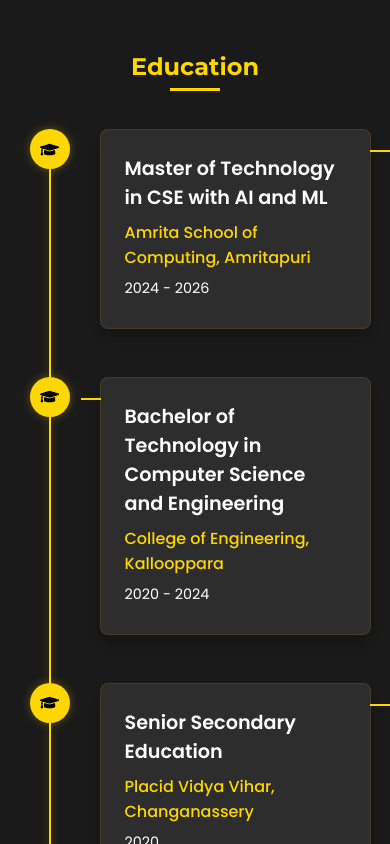
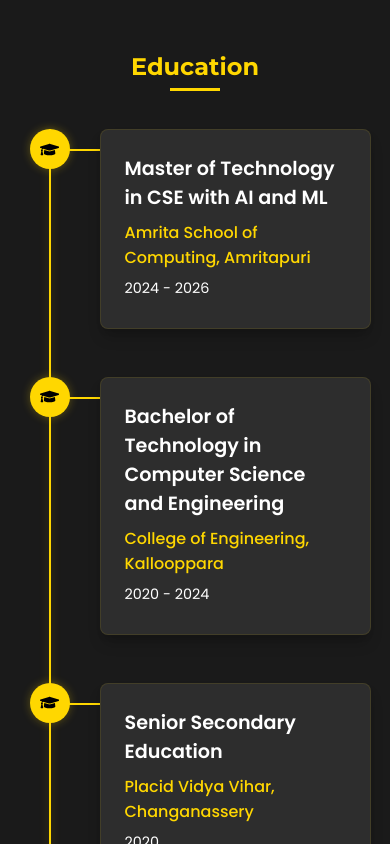
Before and after one commit to Navaneeth-007/navaneeth_portfolio, a React (Create React App) app: page / in a window 390 px wide. Shown: the part 2960-3804 px from the top of the page. Built offline with nearby package versions, Linux system fonts and the light colour scheme; the HTML template or start-up script is replaced by a standard one.

Commit message:
Fix education timeline connectors and compact achievement cards

```diff
--- a/src/App.css
+++ b/src/App.css
@@ -527,21 +527,19 @@
   position: relative;
 }
 
-.timeline-content::before {
+.timeline-item::before {
   content: '';
   position: absolute;
   top: 20px;
-  width: 20px;
+  left: 50%;
+  width: 5%;
   height: 2px;
   background-color: var(--primary);
 }
 
-.timeline-item:nth-child(odd) .timeline-content::before {
-  right: -20px;
-}
-
-.timeline-item:nth-child(even) .timeline-content::before {
-  left: -20px;
+.timeline-item:nth-child(even)::before {
+  left: auto;
+  right: 50%;
 }
 
 .timeline-content h3 {
@@ -989,30 +987,67 @@
 }
 
 /* Achievements Section */
+.achievement-grid {
+  display: grid;
+  grid-template-columns: repeat(2, minmax(0, 1fr));
+  gap: 1rem;
+}
+
 .achievement-item {
   display: flex;
   align-items: flex-start;
-  gap: 1.5rem;
-  padding: 2rem;
-  border-radius: 8px;
-  margin-bottom: 2rem;
-  transition: var(--transition);
+  gap: 0.85rem;
+  padding: 1.25rem;
+  border: 1px solid rgba(255, 255, 255, 0.08);
+  border-radius: 12px;
   background-color: var(--card);
-  box-shadow: var(--shadow);
+}
+
+.achievement-item:last-child:nth-child(odd) {
+  grid-column: 1 / -1;
 }
 
 .achievement-icon {
-  font-size: 2rem;
+  flex-shrink: 0;
+  width: 34px;
+  height: 34px;
+  border-radius: 8px;
+  background: rgba(255, 215, 0, 0.08);
+  font-size: 1.1rem;
   display: flex;
   justify-content: center;
   align-items: center;
   color: var(--primary);
 }
 
+.achievement-content {
+  min-width: 0;
+}
+
 .achievement-content h3 {
-  font-size: 1.2rem;
+  font-size: 1rem;
   font-weight: 600;
-  margin-bottom: 0.5rem;
+  line-height: 1.5;
+  margin-bottom: 0.35rem;
+}
+
+.achievement-content p {
+  font-size: 0.85rem;
+  line-height: 1.65;
+  color: #c4c4c4;
+  margin: 0;
+}
+
+.achievement-content .project-link {
+  margin-top: 0.65rem;
+  padding: 0.3rem 0.65rem;
+  font-size: 0.8rem;
+}
+
+@media (max-width: 640px) {
+  .achievement-grid {
+    grid-template-columns: 1fr;
+  }
 }
 
 .interests {
@@ -1177,6 +1212,13 @@
 
   .timeline-item:nth-child(even) {
     justify-content: flex-start;
+  }
+
+  .timeline-item::before,
+  .timeline-item:nth-child(even)::before {
+    left: 30px;
+    right: auto;
+    width: 50px;
   }
 
   .timeline-icon {
--- a/src/App.js
+++ b/src/App.js
@@ -564,7 +564,7 @@
 
       <section id="achievements" className="achievements">
         <h2 className="section-title reveal">Certifications &amp; Achievements</h2>
-        <div className="container">
+        <div className="container achievement-grid">
           <div className="achievement-item reveal">
             <div className="achievement-icon">
               <FaGraduationCap />
```
